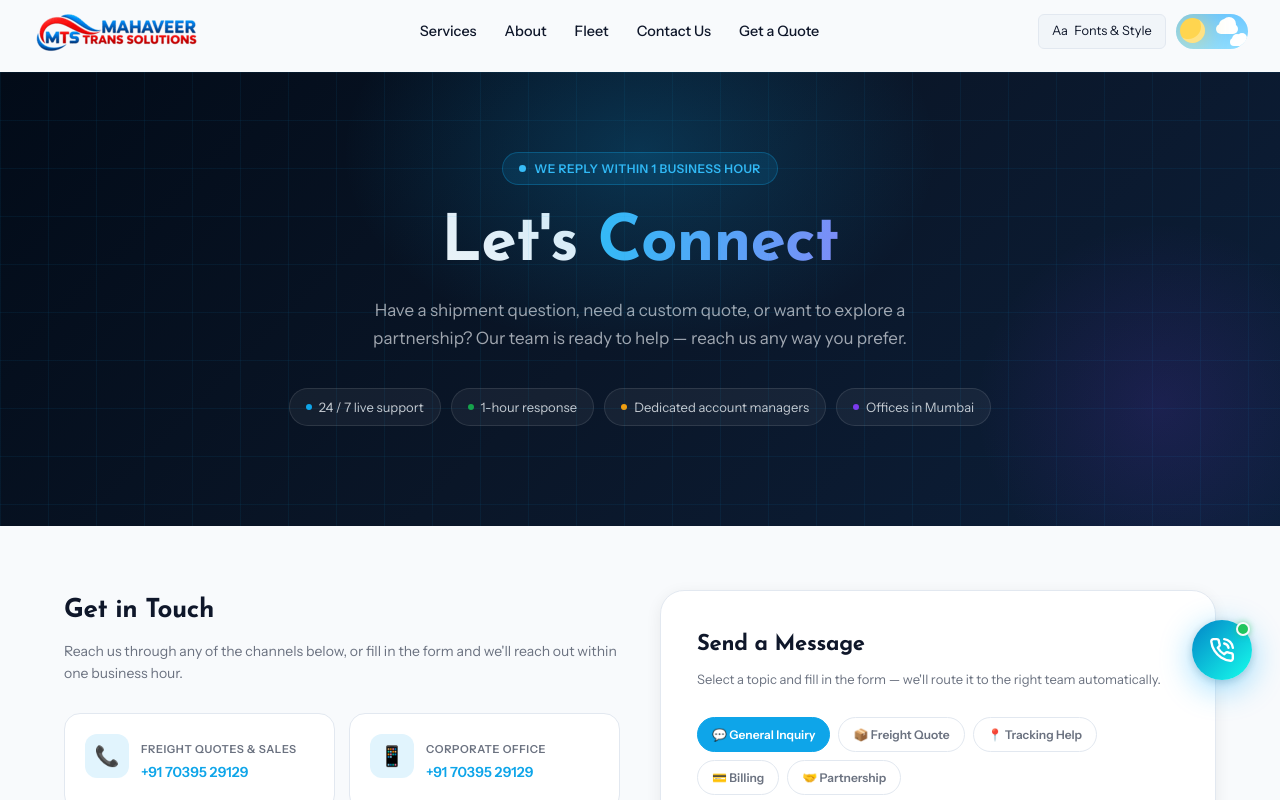
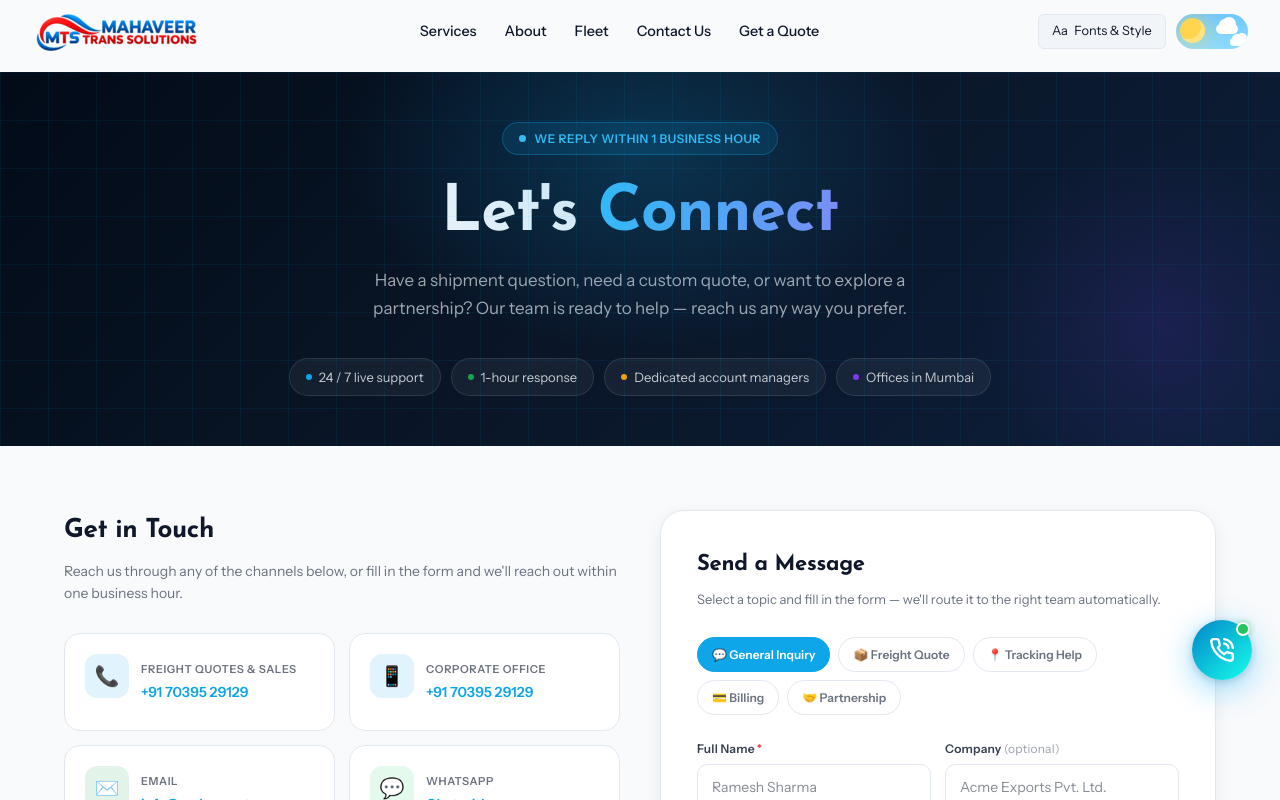
Before and after one commit to Suraj-Sangale/mahaveer-trans, a Next.js app: page /contact in a window 1280 px wide. Shown: the top 800 px of the page. Built offline with nearby package versions, Linux system fonts and the light colour scheme.

Commit message:
btn name chnages

```diff
--- a/components/contact/contactWrapper.js
+++ b/components/contact/contactWrapper.js
@@ -50,6 +50,13 @@ const CONTACT_CARDS = [
     value: "mahaveertrans.com",
     href: "https://mahaveertrans.com",
   },
+  {
+    icon: "📸",
+    iconBg: "rgba(37,211,102,0.12)",
+    label: "Instagram",
+    value: "Follow us",
+    href: "https://www.instagram.com/mahaveertrans/",
+  },
 ];
 
 const BUSINESS_HOURS = [
@@ -64,7 +71,6 @@ export default function ContactWrapper() {
 
   const searchParams = useSearchParams();
   const contactFor = searchParams.get("for") || null;
-
 
   const [department, setDepartment] = useState(DEPARTMENTS[0].key);
   const [name, setName] = useState("");
@@ -90,7 +96,7 @@ export default function ContactWrapper() {
       document.head.appendChild(link);
     }
 
-    if(contactFor){
+    if (contactFor) {
       scrollSectionIntoView("contact-form");
       setSubject(contactFor);
       // setDepartment(contactFor);
@@ -219,28 +225,25 @@ export default function ContactWrapper() {
           {/* Contact cards */}
           <div className={styles.cardGrid}>
             {CONTACT_CARDS.map(({ icon, iconBg, label, value, href }) => (
-              <div key={label} className={styles.card}>
+              <a
+                href={href}
+                target={href.startsWith("http") ? "_blank" : undefined}
+                rel={
+                  href.startsWith("http") ? "noopener noreferrer" : undefined
+                }
+                key={label}
+                className={`${styles.card} cursor-pointer`}
+              >
                 <div className={styles.cardIcon} style={{ background: iconBg }}>
                   {icon}
                 </div>
                 <div className={styles.cardWrapper}>
                   <div className={styles.cardLabel}>{label}</div>
                   <div className={styles.cardValue}>
-                    <a
-                      href={href}
-                      className={styles.cardLink}
-                      target={href.startsWith("http") ? "_blank" : undefined}
-                      rel={
-                        href.startsWith("http")
-                          ? "noopener noreferrer"
-                          : undefined
-                      }
-                    >
-                      {value}
-                    </a>
+                    <div className={styles.cardLink}>{value}</div>
                   </div>
                 </div>
-              </div>
+              </a>
             ))}
 
             {/* Address — full width */}
@@ -258,8 +261,6 @@ export default function ContactWrapper() {
                 </div>
               </div>
             </div>
-
-
           </div>
 
           {/* Business hours */}
@@ -272,10 +273,11 @@ export default function ContactWrapper() {
                 {open && <span className={styles.hoursOpen}>OPEN</span>}
               </div>
             ))}
-
           </div>
           {/* 24×7 Support — full width */}
-            <div className={`${styles.card} ${styles.cardWide} ${styles.supportCard}`}>
+          <div
+            className={`${styles.card} ${styles.cardWide} ${styles.supportCard}`}
+          >
             <div
               className={styles.cardIcon}
               style={{ background: "rgba(99,102,241,0.12)" }}
@@ -291,7 +293,6 @@ export default function ContactWrapper() {
             </div>
             <span className={styles.supportBadge}>Always On</span>
           </div>
-
 
           {/* Google Maps embed */}
           <div className={styles.mapWrap}>
--- a/components/homeWrapper.js
+++ b/components/homeWrapper.js
@@ -58,7 +58,7 @@ const SITE_DATA = {
     chip: "Since 1999",
     description:
       "End-to-end road transportation and logistics solutions designed for businesses across India. From local deliveries to long-distance movement, we ensure safe, reliable, and timely transportation.",
-    cta1: "Get a Transport Quote →",
+    cta1: "Contact Us →",
     cta2: "Explore Services",
 
     image:
@@ -599,7 +599,7 @@ export default function HomeWrapper() {
             </h1>
             <p className={cx("hero-desc")}>{d.hero.description}</p>
             <div className={cx("hero-actions")}>
-              <Link href={"/quote"} className={cx("btn-primary")}>
+              <Link href={"/contact"} className={cx("btn-primary")}>
                 {d.hero.cta1}
               </Link>
               <Link href={"/services"} className={cx("hero-outline-cta")}>
--- a/styles/contact.module.css
+++ b/styles/contact.module.css
@@ -16,7 +16,7 @@
   position: relative;
   overflow: hidden;
   background: linear-gradient(135deg, #020b18 0%, #0a1628 50%, #0c1f3a 100%);
-  padding: 80px 24px 100px;
+  padding: 50px 24px;
   text-align: center;
 }
 
@@ -187,7 +187,7 @@
   border-radius: 16px;
   padding: 20px;
   transition: box-shadow 0.25s, border-color 0.25s, transform 0.25s;
-  cursor: default;
+  /* cursor: default; */
   display: flex;
   align-items: center;
   gap: 12px;
```
Lines whose indentation alone changed are shown as unchanged.
